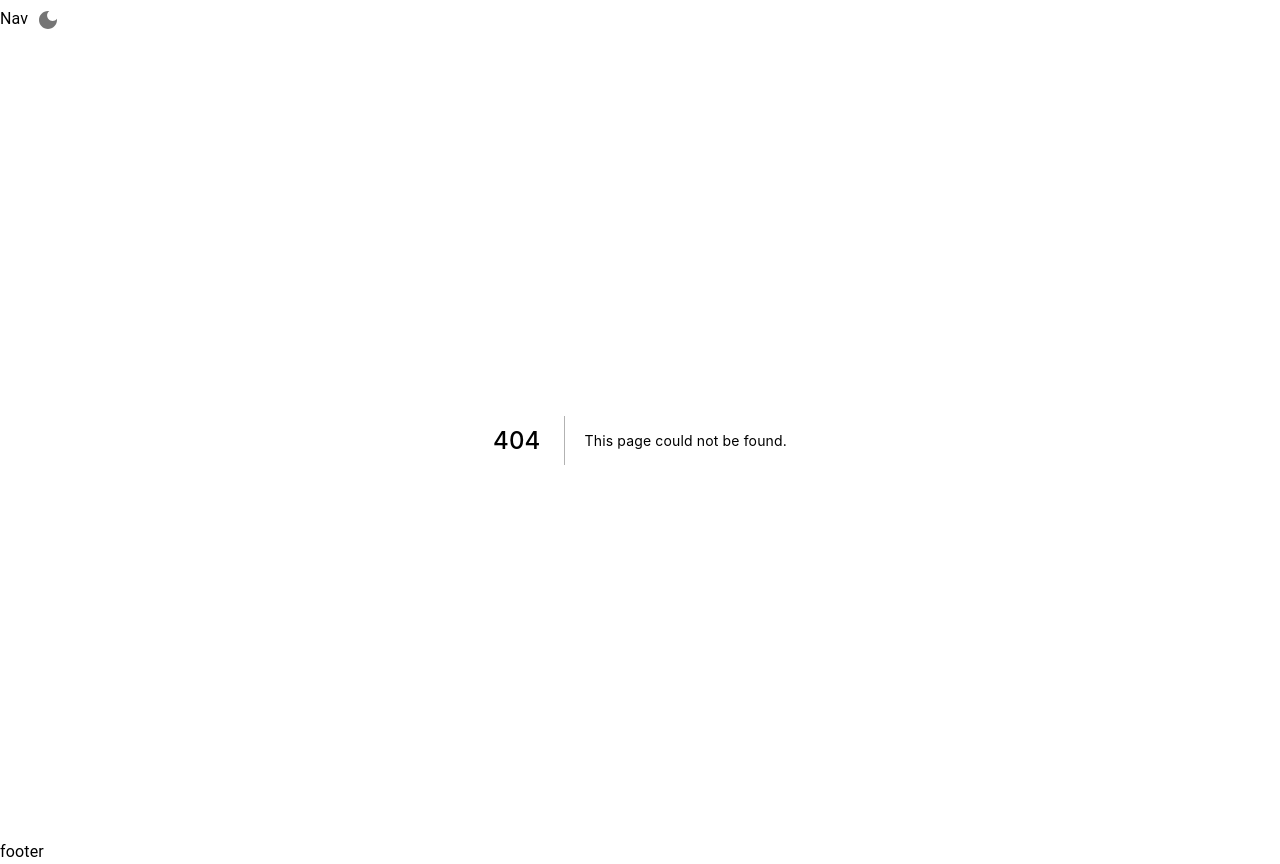
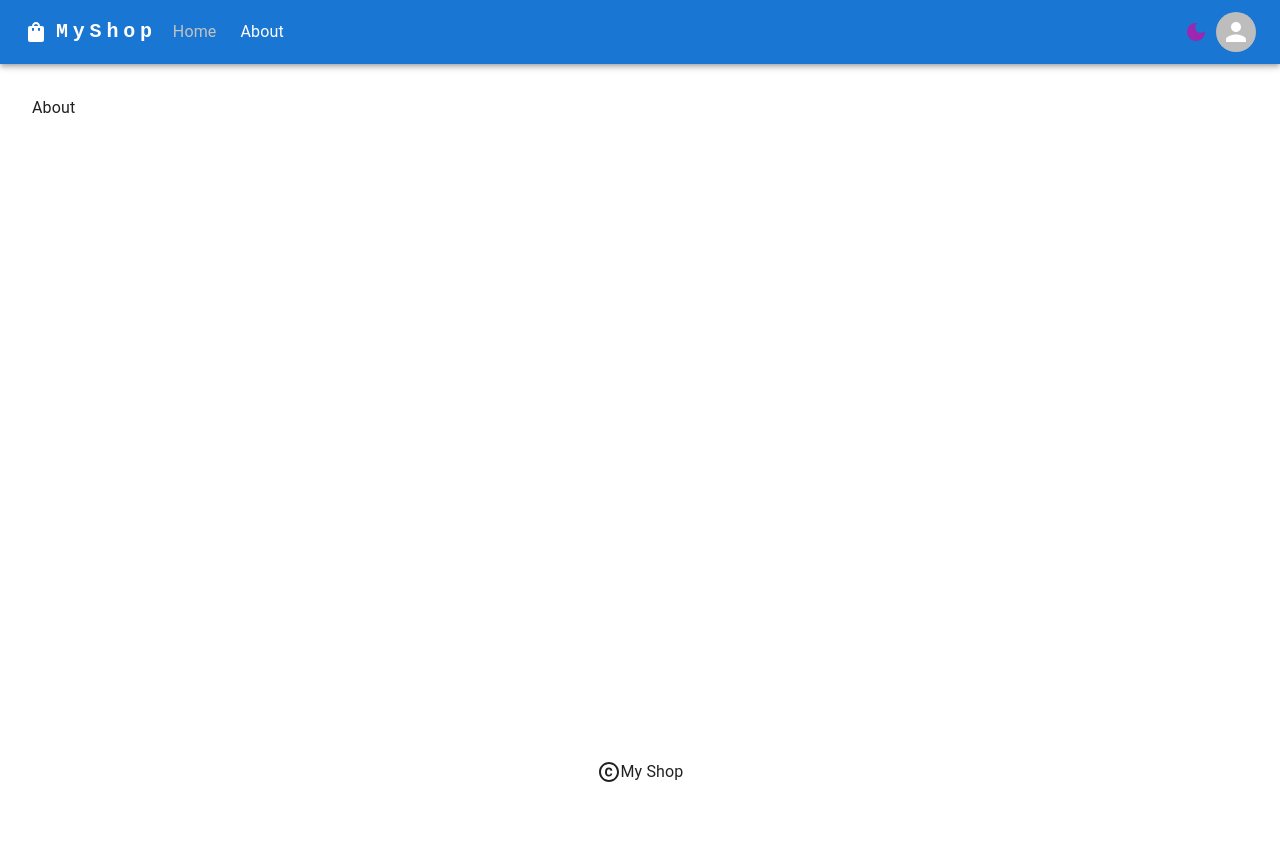
Before and after one commit to loctkaptech/my-shop-project4, a Next.js app: page /about in a window 1280 px wide. Before the commit this address had no page. After the commit the page ends 800 px from the top, so only its background shows below. Built offline with nearby package versions, Linux system fonts and the light colour scheme.

Commit message:
Add navbar

```diff
--- /dev/null
+++ b/src/components/Link.js
@@ -0,0 +1,34 @@
+import React from 'react';
+import { Link as MuiLink, useTheme } from '@mui/material';
+import NextLink from 'next/link';
+import { useRouter } from 'next/router';
+
+
+const Link = ({ href, children, ...rest }) => {
+  const router = useRouter();
+  const theme = useTheme();
+
+  const activeColor =
+    theme.palette.mode === 'dark'
+      ? theme.palette.secondary.main
+      : "white";
+  const inActiveColor =
+    theme.palette.mode === 'dark'
+      ? theme.palette.secondary.light
+      : '#c4c3c2';
+  return (
+    <NextLink href={href} passHref>
+      <MuiLink
+        {...rest}
+        underline='none'
+        sx={{
+          color: router.asPath === href ? activeColor : inActiveColor,
+        }}
+      >
+        {children}
+      </MuiLink>
+    </NextLink>
+  );
+};
+
+export default Link;
--- a/src/layouts/MainLayout.js
+++ b/src/layouts/MainLayout.js
@@ -1,22 +1,199 @@
 import React from 'react';
-import { Box, IconButton } from '@mui/material';
 import DarkModeIcon from '@mui/icons-material/DarkMode';
 import LightModeIcon from '@mui/icons-material/LightMode';
+import {
+  AppBar,
+  Avatar,
+  Box,
+  Button,
+  IconButton,
+  Menu,
+  MenuItem,
+  Toolbar,
+  Tooltip,
+  Typography,
+} from '@mui/material';
+
+import Link from 'components/Link';
+import { useRouter } from 'next/router';
+import AdbIcon from '@mui/icons-material/Adb';
+import { Container } from '@mui/system';
+import MenuIcon from '@mui/icons-material/Menu';
+import ShoppingBagIcon from '@mui/icons-material/ShoppingBag';
+import CopyrightIcon from '@mui/icons-material/Copyright';
+
 const MainLayout = ({ children, toggleTheme, mode }) => {
+  const router = useRouter();
+  const [anchorElNav, setAnchorElNav] = React.useState(null);
+  const [anchorElUser, setAnchorElUser] = React.useState(null);
+  const pages = [
+    {
+      name: 'Home',
+      href: '/',
+    },
+    {
+      name: 'About',
+      href: '/about',
+    },
+  ];
+  const settings = ['Profile'];
+  const handleOpenNavMenu = (event) => {
+    setAnchorElNav(event.currentTarget);
+  };
+  const handleOpenUserMenu = (event) => {
+    setAnchorElUser(event.currentTarget);
+  };
+
+  const handleCloseNavMenu = () => {
+    setAnchorElNav(null);
+  };
+
+  const handleCloseUserMenu = () => {
+    setAnchorElUser(null);
+  };
   return (
     <Box sx={{ display: 'flex', flexDirection: 'column', minHeight: '100vh' }}>
-      <Box>
-        Nav
+      <AppBar position='static'>
+        <Container maxWidth='xl'>
+          <Toolbar disableGutters>
+            <ShoppingBagIcon
+              sx={{ display: { xs: 'none', md: 'flex' }, mr: 1 }}
+            />
+            <Typography
+              variant='h6'
+              noWrap
+              component={Link}
+              href='/'
+              sx={{
+                mr: 2,
+                display: { xs: 'none', md: 'flex' },
+                fontFamily: 'monospace',
+                fontWeight: 700,
+                letterSpacing: '.3rem',
+                color: 'inherit',
+                textDecoration: 'none',
+              }}
+            >
+              MyShop
+            </Typography>
+
+            <Box sx={{ flexGrow: 1, display: { xs: 'flex', md: 'none' } }}>
+              <IconButton
+                size='large'
+                aria-label='account of current user'
+                aria-controls='menu-appbar'
+                aria-haspopup='true'
+                onClick={handleOpenNavMenu}
+                color='inherit'
+              >
+                <MenuIcon />
+              </IconButton>
+              <Menu
+                id='menu-appbar'
+                anchorEl={anchorElNav}
+                anchorOrigin={{
+                  vertical: 'bottom',
+                  horizontal: 'left',
+                }}
+                keepMounted
+                transformOrigin={{
+                  vertical: 'top',
+                  horizontal: 'left',
+                }}
+                open={Boolean(anchorElNav)}
+                onClose={handleCloseNavMenu}
+                sx={{
+                  display: { xs: 'block', md: 'none' },
+                }}
+              >
+                {pages.map((page) => (
+                  <MenuItem key={page.name} onClick={handleCloseNavMenu}>
+                    {/* <Typography textAlign='center'>{page}</Typography> */}
+                    <Link href={page.href}>{page.name}</Link>
+                  </MenuItem>
+                ))}
+              </Menu>
+            </Box>
+            <ShoppingBagIcon
+              sx={{ display: { xs: 'flex', md: 'none' }, mr: 1 }}
+            />
+            <Typography
+              variant='h5'
+              noWrap
+              component={Link}
+              href='/'
+              sx={{
+                mr: 2,
+                display: { xs: 'flex', md: 'none' },
+                flexGrow: 1,
+                fontFamily: 'monospace',
+                fontWeight: 700,
+                letterSpacing: '.3rem',
+                color: 'inherit',
+                textDecoration: 'none',
+              }}
+            >
+              MyShop
+            </Typography>
+            <Box sx={{ flexGrow: 1, display: { xs: 'none', md: 'flex' } }}>
+              {pages.map((page) => (
+                <Box sx={{ mr: 3 }} key={page.name}>
+                  <Link href={page.href}>{page.name}</Link>
+                </Box>
+              ))}
+            </Box>
             <IconButton
               title={mode === 'dark' ? 'Turn on light' : 'Turn on dark'}
               onClick={toggleTheme}
             >
-          {mode === 'dark' ? <LightModeIcon /> : <DarkModeIcon />}
+              {mode === 'dark' ? (
+                <LightModeIcon color='secondary' />
+              ) : (
+                <DarkModeIcon color='secondary' />
+              )}
             </IconButton>
+            <Box sx={{ flexGrow: 0 }}>
+              <Tooltip title='Open settings'>
+                <IconButton onClick={handleOpenUserMenu} sx={{ p: 0 }}>
+                  <Avatar alt='User Name' />
+                </IconButton>
+              </Tooltip>
+              <Menu
+                sx={{ mt: '45px' }}
+                id='menu-appbar'
+                anchorEl={anchorElUser}
+                anchorOrigin={{
+                  vertical: 'top',
+                  horizontal: 'right',
+                }}
+                keepMounted
+                transformOrigin={{
+                  vertical: 'top',
+                  horizontal: 'right',
+                }}
+                open={Boolean(anchorElUser)}
+                onClose={handleCloseUserMenu}
+              >
+                {settings.map((setting) => (
+                  <MenuItem key={setting} onClick={handleCloseUserMenu}>
+                    <Typography textAlign='center'>{setting}</Typography>
+                  </MenuItem>
+                ))}
+              </Menu>
             </Box>
+          </Toolbar>
+        </Container>
+      </AppBar>
+
       <Box
         sx={{
           flexGrow: 1,
+          pt: {
+            xs: 1,
+            sm: 2,
+            md: 3,
+            lg: 4,
+          },
           px: {
             xs: 1,
             sm: 2,
@@ -34,8 +211,18 @@ const MainLayout = ({ children, toggleTheme, mode }) => {
       >
         {children}
       </Box>
-      <Box>
-        <footer>footer</footer>
+      <Box sx={{ p: 2 }}>
+        <footer>
+          <Box
+            sx={{
+              display: 'flex',
+              alignItems: 'center',
+              justifyContent: 'center',
+            }}
+          >
+            <CopyrightIcon /> <Typography>My Shop</Typography>
+          </Box>
+        </footer>
       </Box>
     </Box>
   );
--- /dev/null
+++ b/src/pages/about/index.js
@@ -0,0 +1,9 @@
+import React from 'react'
+
+const About = () => {
+  return (
+    <div>About</div>
+  )
+}
+
+export default About
```
Lines whose indentation alone changed are shown as unchanged.
